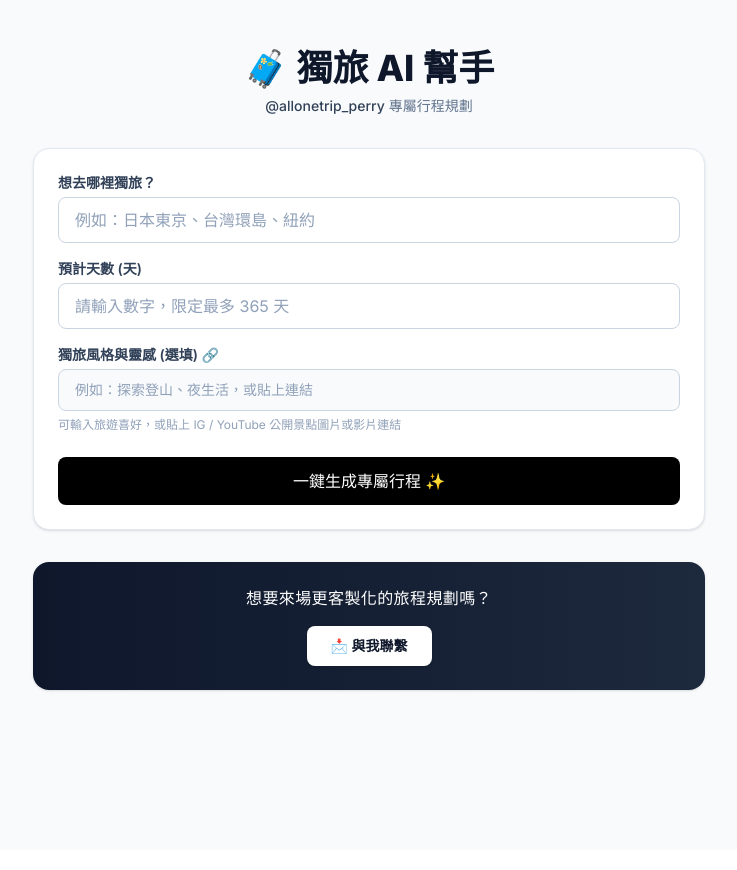
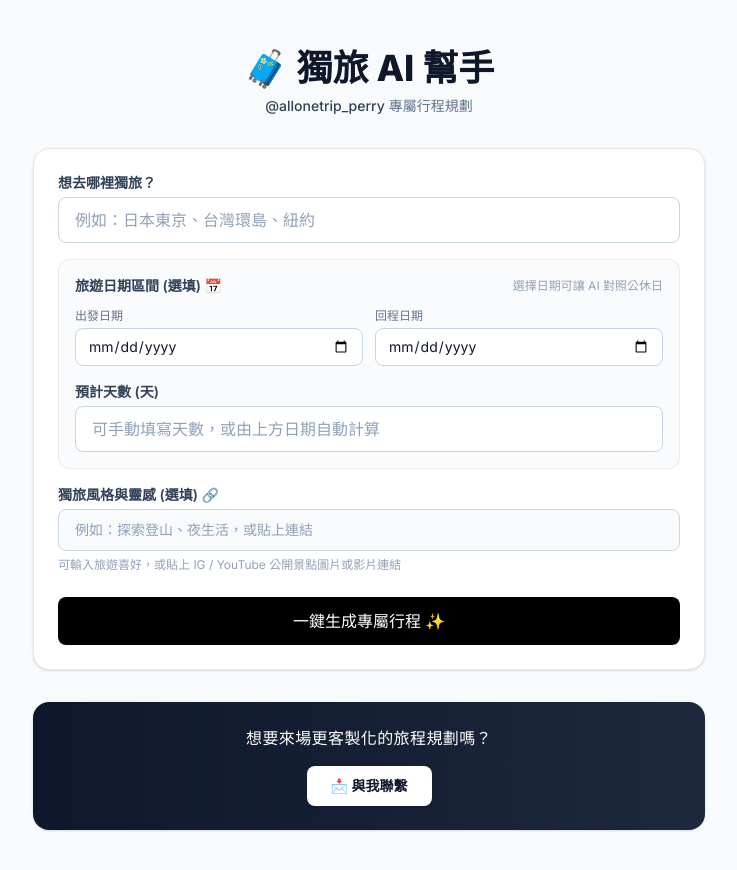
Before and after one commit to PerryChen-creator/allonetrip-ai, a Next.js app: page / in a window 1280 px wide. Shown: the top 870 px of the page, without its empty margins (271-1008 px from the left). Built offline with nearby package versions, Linux system fonts and the light colour scheme.

Commit message:
add date range picker with dual-sync logic and calendar awareness

```diff
--- a/app/api/plan/route.ts
+++ b/app/api/plan/route.ts
@@ -3,45 +3,51 @@ import { NextResponse } from 'next/server';
 export async function POST(req: Request) {
   try {
     const body = await req.json();
-    const { destination, days, style, imageBase64, messages = [] } = body;
+    const { destination, days, startDate, endDate, style, imageBase64, messages = [] } = body;
+
+    const dateContext = (startDate && endDate)
+      ? `預計具體出發日期：【${startDate}】至【${endDate}】。請在行程的天數標題中明確列出真實日期與星期（例：第一天：${startDate} (六)），並對照當天景點與餐廳真實的營業時間與公休日（如週一公休等）！`
+      : '';
 
     const systemPrompt = `
 你是一位專業、貼心且幽默的獨旅規劃專家 Perry (@allonetrip_perry)。
 
 【🚨 核心鐵律：所有「景點」與「餐廳」預設必須附上 Google Map 導航連結】
 
-1. **Google Map 導航連結（100% 強制執行）**：
+1. **日期精確性**：
+   ${dateContext}
+
+2. **Google Map 導航連結（100% 強制執行）**：
    - 只要提到任何【具體景點】或【具體餐廳店家】，名稱後方**必須立刻緊跟** Google Map 導航超連結！
    - 格式：\`名稱 [📍 導航](https://www.google.com/maps/search/?api=1&query=名稱全名)\`
    - ❌ **絕對禁止** 只寫文字地址或名稱卻不給連結！
    - ❌ **絕對禁止** 寫「在地小吃」、「附近餐廳」等模糊詞，必須給具體店家名。
 
-2. **交通與火車／高鐵規範**：
-   - 若為國內/城際交通（如火車、高鐵），必須提供建議車次型號與約略時間段（例如：建議搭乘台鐵自強號 109 次 08:00 台北發車 -> 10:15 抵達彰化）。
+3. **交通與火車／高鐵規範**：
+   - 若為國內/城際交通（如火車、高鐵），必須提供建議車次型號與約略時間段。
    - 國內火車請附上：\`[台鐵時刻查詢](https://www.railway.gov.tw/)\` 或 \`[台灣高鐵預訂](https://www.thsrc.com.tw/)\`。
-   - ❌ **絕對禁止** 在火車、公車或國內交通上附加 Google Flights 機票連結！機票連結僅限跨國或離島搭飛機行程。
+   - ❌ **絕對禁止** 在國內交通上附加 Google Flights 機票連結！機票連結僅限跨國或離島搭飛機行程。
 
-3. **🚫 嚴禁使用 HTML 標籤**：
-   - ❌ 絕對禁止使用 \`<br>\` 等 HTML 標籤，表格儲存格內有多個項目請用「、」或「；」連接。
+4. **🚫 嚴禁使用 HTML 標籤**：
+   - ❌ 絕對禁止使用 \`<br>\` 等 HTML 標籤。
 
 --------------------------------------------------
 【📝 請 100% 嚴格模仿以下輸出範例的格式與導航連結】
 
-第一天：8月1日（台北 → 彰化）
+第一天：2026/08/01 (六)（台北 → 彰化）
 
 08:00 - 09:30：從台北出發
 - 搭乘台鐵自強號 109 次 (08:00 台北發車 -> 09:30 抵達彰化) [台鐵時刻查詢](https://www.railway.gov.tw/)
 
 09:30 - 11:00：彰化市區觀光
 - 彰化孔廟 [📍 導航](https://www.google.com/maps/search/?api=1&query=彰化孔廟)｜歷史悠久的儒學建築，參觀時間約 30 分鐘。
-- 八卦山大佛 [📍 導航](https://www.google.com/maps/search/?api=1&query=八卦山大佛)｜搭乘計程車前往，參觀時間約 1 小時。
+- 八卦山大佛 [📍 導航](https://www.google.com/maps/search/?api=1&query=八卦山大佛)｜參觀時間約 1 小時。
 
 11:00 - 12:00：午餐美食
-- 推薦餐廳：彰化肉圓 [📍 導航](https://www.google.com/maps/search/?api=1&query=彰化肉圓) 或 阿明米糕 [📍 導航](https://www.google.com/maps/search/?api=1&query=阿明米糕)。
+- 推薦餐廳：阿三肉圓 [📍 導航](https://www.google.com/maps/search/?api=1&query=阿三肉圓)（招牌炸肉圓）。
 --------------------------------------------------
 `;
 
-    // 格式化包含文字與圖片的 Content
     const formatUserContent = (text: string, imgData?: string) => {
       if (imgData) {
         return [
@@ -70,7 +76,7 @@ export async function POST(req: Request) {
         ...processedMessages
       ];
     } else {
-      const userPromptText = `我想去【${destination || '照片中的景點'}】獨旅【${days}】${style ? `，風格與靈感偏好：${style}` : ''}。請為我規劃行程！`;
+      const userPromptText = `我想去【${destination || '照片中的景點'}】獨旅【${days}】${startDate ? `，日期：${startDate} 至 ${endDate}` : ''}${style ? `，風格與靈感偏好：${style}` : ''}。請為我規劃行程！`;
 
       apiMessages = [
         { role: 'system', content: systemPrompt },
--- a/app/page.tsx
+++ b/app/page.tsx
@@ -12,10 +12,15 @@ interface Message {
 
 export default function Home() {
   const [destination, setDestination] = useState('');
+
+  // 🗓️ 日期與天數狀態
+  const [startDate, setStartDate] = useState('');
+  const [endDate, setEndDate] = useState('');
   const [days, setDays] = useState('');
+
   const [styleAndInspiration, setStyleAndInspiration] = useState('');
 
-  const [errors, setErrors] = useState<{ destination?: string; days?: string }>({});
+  const [errors, setErrors] = useState<{ destination?: string; days?: string; dateRange?: string }>({});
   const [chatImage, setChatImage] = useState<string | null>(null);
 
   const [loading, setLoading] = useState(false);
@@ -33,7 +38,7 @@ export default function Home() {
   const [isCreatingLink, setIsCreatingLink] = useState(false);
   const [shareUrl, setShareUrl] = useState('');
 
-  // 🚀 頂部導覽列滾動狀態
+  // 🔝 頂部導覽列滾動狀態
   const [showTopBar, setShowTopBar] = useState(false);
 
   // Refs
@@ -45,6 +50,62 @@ export default function Home() {
 
   const loadingDotsRef = useRef<HTMLDivElement | null>(null);
   const latestAiMsgRef = useRef<HTMLDivElement | null>(null);
+
+  // 🔄 日期與天數連動計算邏輯
+  const handleStartDateChange = (val: string) => {
+    setStartDate(val);
+    if (errors.dateRange) setErrors(prev => ({ ...prev, dateRange: undefined }));
+
+    if (val && endDate) {
+      const start = new Date(val);
+      const end = new Date(endDate);
+      if (end >= start) {
+        const diffDays = Math.ceil((end.getTime() - start.getTime()) / (1000 * 60 * 60 * 24)) + 1;
+        setDays(diffDays.toString());
+        if (errors.days) setErrors(prev => ({ ...prev, days: undefined }));
+      } else {
+        setEndDate('');
+      }
+    } else if (val && days && !isNaN(Number(days)) && Number(days) > 0) {
+      const start = new Date(val);
+      const end = new Date(start);
+      end.setDate(start.getDate() + Number(days) - 1);
+      setEndDate(end.toISOString().split('T')[0]);
+    }
+  };
+
+  const handleEndDateChange = (val: string) => {
+    setEndDate(val);
+    if (errors.dateRange) setErrors(prev => ({ ...prev, dateRange: undefined }));
+
+    if (startDate && val) {
+      const start = new Date(startDate);
+      const end = new Date(val);
+      if (end >= start) {
+        const diffDays = Math.ceil((end.getTime() - start.getTime()) / (1000 * 60 * 60 * 24)) + 1;
+        setDays(diffDays.toString());
+        if (errors.days) setErrors(prev => ({ ...prev, days: undefined }));
+      } else {
+        setErrors(prev => ({ ...prev, dateRange: '回程日期不能早於出發日期' }));
+      }
+    }
+  };
+
+  const handleDaysChange = (val: string) => {
+    const numStr = val.replace(/[^0-9]/g, '');
+    if (numStr === '' || Number(numStr) <= 365) {
+      setDays(numStr);
+      if (errors.days) setErrors(prev => ({ ...prev, days: undefined }));
+
+      // 若已有出發日期，手動改天數時自動推算回程日期
+      if (startDate && numStr && Number(numStr) > 0) {
+        const start = new Date(startDate);
+        const end = new Date(start);
+        end.setDate(start.getDate() + Number(numStr) - 1);
+        setEndDate(end.toISOString().split('T')[0]);
+      }
+    }
+  };
 
   // 監聽頁面滾動，超過 100px 時顯示 Top Bar
   useEffect(() => {
@@ -61,12 +122,16 @@ export default function Home() {
       const params = new URLSearchParams(window.location.search);
       const urlDest = params.get('dest');
       const urlDays = params.get('days');
+      const urlStart = params.get('start');
+      const urlEnd = params.get('end');
       const urlStyle = params.get('style');
       const autoRun = params.get('auto');
 
       if (urlDest && urlDays) {
         setDestination(urlDest);
         setDays(urlDays);
+        if (urlStart) setStartDate(urlStart);
+        if (urlEnd) setEndDate(urlEnd);
         if (urlStyle) setStyleAndInspiration(urlStyle);
 
         if (autoRun === '1') {
@@ -81,7 +146,7 @@ export default function Home() {
   const handleOpenShareModal = () => {
     if (!destination) return;
 
-    const url = `${window.location.origin}?dest=${encodeURIComponent(destination)}&days=${encodeURIComponent(days)}&style=${encodeURIComponent(styleAndInspiration)}&auto=1`;
+    const url = `${window.location.origin}?dest=${encodeURIComponent(destination)}&days=${encodeURIComponent(days)}&start=${encodeURIComponent(startDate)}&end=${encodeURIComponent(endDate)}&style=${encodeURIComponent(styleAndInspiration)}&auto=1`;
     setShareUrl(url);
 
     setIsShareModalOpen(true);
@@ -161,11 +226,15 @@ export default function Home() {
   const handleGenerate = async (e: React.FormEvent | MouseEvent) => {
     if (e && 'preventDefault' in e) e.preventDefault();
 
-    const newErrors: { destination?: string; days?: string } = {};
+    const newErrors: { destination?: string; days?: string; dateRange?: string } = {};
     if (!destination.trim()) newErrors.destination = '請填寫想去的目的地';
     if (!days.trim() || isNaN(Number(days)) || Number(days) < 1 || Number(days) > 365) {
-      newErrors.days = '請輸入 1 至 365 之間的有效數字天數';
+      newErrors.days = '請輸入 1 至 365 之間的有效數字天數或選擇日期區間';
     }
+    if (startDate && endDate && new Date(endDate) < new Date(startDate)) {
+      newErrors.dateRange = '回程日期不能早於出發日期';
+    }
+
     if (Object.keys(newErrors).length > 0) {
       setErrors(newErrors);
       return;
@@ -183,7 +252,13 @@ export default function Home() {
       const res = await fetch('/api/plan', {
         method: 'POST',
         headers: { 'Content-Type': 'application/json' },
-        body: JSON.stringify({ destination, days: `${days} 天`, style: styleAndInspiration }),
+        body: JSON.stringify({
+          destination,
+          days: `${days} 天`,
+          startDate,
+          endDate,
+          style: styleAndInspiration
+        }),
         signal: controller.signal,
       });
       const data = await res.json();
@@ -222,7 +297,7 @@ export default function Home() {
       const res = await fetch('/api/plan', {
         method: 'POST',
         headers: { 'Content-Type': 'application/json' },
-        body: JSON.stringify({ destination, days: `${days} 天`, style: styleAndInspiration, messages: updatedMessages }),
+        body: JSON.stringify({ destination, days: `${days} 天`, startDate, endDate, style: styleAndInspiration, messages: updatedMessages }),
         signal: controller.signal,
       });
       const data = await res.json();
@@ -257,7 +332,7 @@ export default function Home() {
       const res = await fetch('/api/plan', {
         method: 'POST',
         headers: { 'Content-Type': 'application/json' },
-        body: JSON.stringify({ destination, days: `${days} 天`, style: styleAndInspiration, messages: updatedMessages }),
+        body: JSON.stringify({ destination, days: `${days} 天`, startDate, endDate, style: styleAndInspiration, messages: updatedMessages }),
         signal: controller.signal,
       });
       const data = await res.json();
@@ -284,7 +359,7 @@ export default function Home() {
 
   return (
     <>
-      {/* 🔝 滾動顯示的固定頂部導覽列 (加入滑順動畫與動態狀態) */}
+      {/* 🔝 滾動顯示固定頂部導覽列 */}
       <header
         className={`fixed top-0 left-0 right-0 h-16 bg-white/90 backdrop-blur-xl border-b border-slate-200/80 z-40 px-4 sm:px-6 flex items-center shadow-[0_2px_10px_rgba(0,0,0,0.03)] transition-all duration-300 ease-in-out ${
           showTopBar ? 'translate-y-0 opacity-100' : '-translate-y-full opacity-0 pointer-events-none'
@@ -304,7 +379,6 @@ export default function Home() {
           </div>
 
           <div className="flex items-center gap-2">
-            {/* 📩 聯絡我 CTA */}
             <a
               href="https://www.instagram.com/allonetrip_perry/"
               target="_blank"
@@ -315,7 +389,6 @@ export default function Home() {
               <span>與我聯繫</span>
             </a>
 
-            {/* 🔗 分享行程 CTA */}
             <button
               onClick={handleOpenShareModal}
               disabled={!destination}
@@ -330,15 +403,12 @@ export default function Home() {
         </div>
       </header>
 
-      {/* 將 pt-24 改回 py-12，讓初始畫面距離完美置中 */}
       <main className="min-h-screen bg-slate-50 py-12 pb-40 px-4 sm:px-6 lg:px-8 relative">
 
         {/* 🚀 Gemini 風格分享彈窗 (Modal) */}
         {isShareModalOpen && (
           <div className="fixed inset-0 z-[100] flex items-center justify-center p-4 bg-black/60 backdrop-blur-sm transition-opacity duration-300">
             <div className="bg-[#1e1f20] w-full max-w-[480px] rounded-2xl shadow-2xl overflow-hidden border border-[#333537]">
-
-              {/* Modal Header */}
               <div className="flex items-center justify-between px-6 py-5">
                 <h3 className="text-[#e3e3e3] text-lg font-medium tracking-wide">可分享的公開連結</h3>
                 <button
@@ -351,7 +421,6 @@ export default function Home() {
                 </button>
               </div>
 
-              {/* Modal Body */}
               <div className="px-6 pb-6 space-y-5">
                 <div className="bg-[#2a2b2f] rounded-xl flex items-center p-1.5 border border-[#444746]">
                   {isCreatingLink ? (
@@ -395,7 +464,6 @@ export default function Home() {
 
                 {!isCreatingLink && (
                   <div className="pt-2 flex items-center justify-center gap-8 border-t border-[#333537] mt-4 pt-6 pb-2">
-                    {/* LINE */}
                     <a href={`https://social-plugins.line.me/lineit/share?url=${encodeURIComponent(shareUrl)}`} target="_blank" rel="noopener noreferrer" className="flex flex-col items-center gap-2 group">
                       <div className="w-12 h-12 bg-[#06C755] rounded-full flex items-center justify-center hover:opacity-90 transition-opacity">
                         <svg className="w-7 h-7 text-white" viewBox="0 0 24 24" fill="currentColor">
@@ -405,7 +473,6 @@ export default function Home() {
                       <span className="text-xs text-[#a8aab0] group-hover:text-white transition-colors">LINE</span>
                     </a>
 
-                    {/* Facebook */}
                     <a href={`https://www.facebook.com/sharer/sharer.php?u=${encodeURIComponent(shareUrl)}`} target="_blank" rel="noopener noreferrer" className="flex flex-col items-center gap-2 group">
                       <div className="w-12 h-12 bg-[#1877F2] rounded-full flex items-center justify-center hover:opacity-90 transition-opacity">
                         <svg className="w-7 h-7 text-white" viewBox="0 0 24 24" fill="currentColor">
@@ -415,7 +482,6 @@ export default function Home() {
                       <span className="text-xs text-[#a8aab0] group-hover:text-white transition-colors">Facebook</span>
                     </a>
 
-                    {/* X (Twitter) */}
                     <a href={`https://twitter.com/intent/tweet?url=${encodeURIComponent(shareUrl)}&text=${encodeURIComponent(`🧳 查看我的【${destination}】獨旅行程！`)}`} target="_blank" rel="noopener noreferrer" className="flex flex-col items-center gap-2 group">
                       <div className="w-12 h-12 bg-black rounded-full flex items-center justify-center border border-[#333537] hover:bg-[#1a1a1a] transition-colors">
                         <svg className="w-5 h-5 text-white" viewBox="0 0 24 24" fill="currentColor">
@@ -469,21 +535,50 @@ export default function Home() {
                 {errors.destination && <p className="mt-1.5 text-xs text-red-500 font-medium">⚠️ {errors.destination}</p>}
               </div>
 
+              {/* 🗓️ 旅遊日期與天數（雙軌連動設計） */}
+              <div className="space-y-3 p-4 bg-slate-50/70 border border-slate-200/80 rounded-xl">
+                <div className="flex items-center justify-between">
+                  <label className="block text-sm font-semibold text-slate-700">旅遊日期區間 (選填) 📅</label>
+                  <span className="text-xs text-slate-400">選擇日期可讓 AI 對照公休日</span>
+                </div>
+
+                <div className="grid grid-cols-2 gap-3">
                   <div>
+                    <label className="block text-xs font-medium text-slate-500 mb-1">出發日期</label>
+                    <input
+                      type="date"
+                      value={startDate}
+                      onChange={(e) => handleStartDateChange(e.target.value)}
+                      className="w-full px-3 py-2 bg-white border border-slate-300 rounded-lg text-sm text-slate-900 focus:outline-none focus:ring-2 focus:ring-black"
+                    />
+                  </div>
+                  <div>
+                    <label className="block text-xs font-medium text-slate-500 mb-1">回程日期</label>
+                    <input
+                      type="date"
+                      value={endDate}
+                      min={startDate || undefined}
+                      onChange={(e) => handleEndDateChange(e.target.value)}
+                      className="w-full px-3 py-2 bg-white border border-slate-300 rounded-lg text-sm text-slate-900 focus:outline-none focus:ring-2 focus:ring-black"
+                    />
+                  </div>
+                </div>
+
+                {errors.dateRange && <p className="text-xs text-red-500 font-medium">⚠️ {errors.dateRange}</p>}
+
+                {/* 預計天數 */}
+                <div className="pt-1">
                   <label className="block text-sm font-semibold text-slate-700 mb-1">預計天數 (天)</label>
                   <input
                     type="text"
                     inputMode="numeric"
                     value={days}
-                  onChange={(e) => {
-                    const numStr = e.target.value.replace(/[^0-9]/g, '');
-                    if (numStr === '' || Number(numStr) <= 365) setDays(numStr);
-                    if (errors.days) setErrors((prev) => ({ ...prev, days: undefined }));
-                  }}
+                    onChange={(e) => handleDaysChange(e.target.value)}
                     className={`w-full px-4 py-2.5 bg-white border rounded-lg text-slate-900 placeholder:text-slate-400 focus:outline-none focus:ring-2 transition-all ${errors.days ? 'border-red-500 focus:ring-red-500 bg-red-50/30' : 'border-slate-300 focus:ring-black'}`}
-                  placeholder="請輸入數字，限定最多 365 天"
+                    placeholder="可手動填寫天數，或由上方日期自動計算"
                   />
                   {errors.days && <p className="mt-1.5 text-xs text-red-500 font-medium">⚠️ {errors.days}</p>}
+                </div>
               </div>
 
               <div>
@@ -659,7 +754,7 @@ export default function Home() {
                                   </svg>
                                 ) : (
                                   <svg className="w-4 h-4" fill="none" stroke="currentColor" viewBox="0 0 24 24">
-                                    <path strokeLinecap="round" strokeLinejoin="round" strokeWidth="2" d="M8 16H6a2 2 0 01-2-2V6a2 2 0 012-2h8a2 2 0 012 2v2m-6 12h8a2 2 0 002-2v-8a2 2 0 00-2-2h-8a2 2 0 00-2 2v8a2 2 0 002 2z" />
+                                    <path strokeLinecap="round" strokeLinejoin="round" strokeWidth="2" d="M8 16H6a2 2 0 01-2-2V6a2 2 0 012-2h8a2 2 0 012 2v2m-6 12h8a2 2 0 002-2v-8a2 2 0 00-2 2v8a2 2 0 002 2z" />
                                   </svg>
                                 )}
                               </button>
```
Lines whose indentation alone changed are shown as unchanged.
